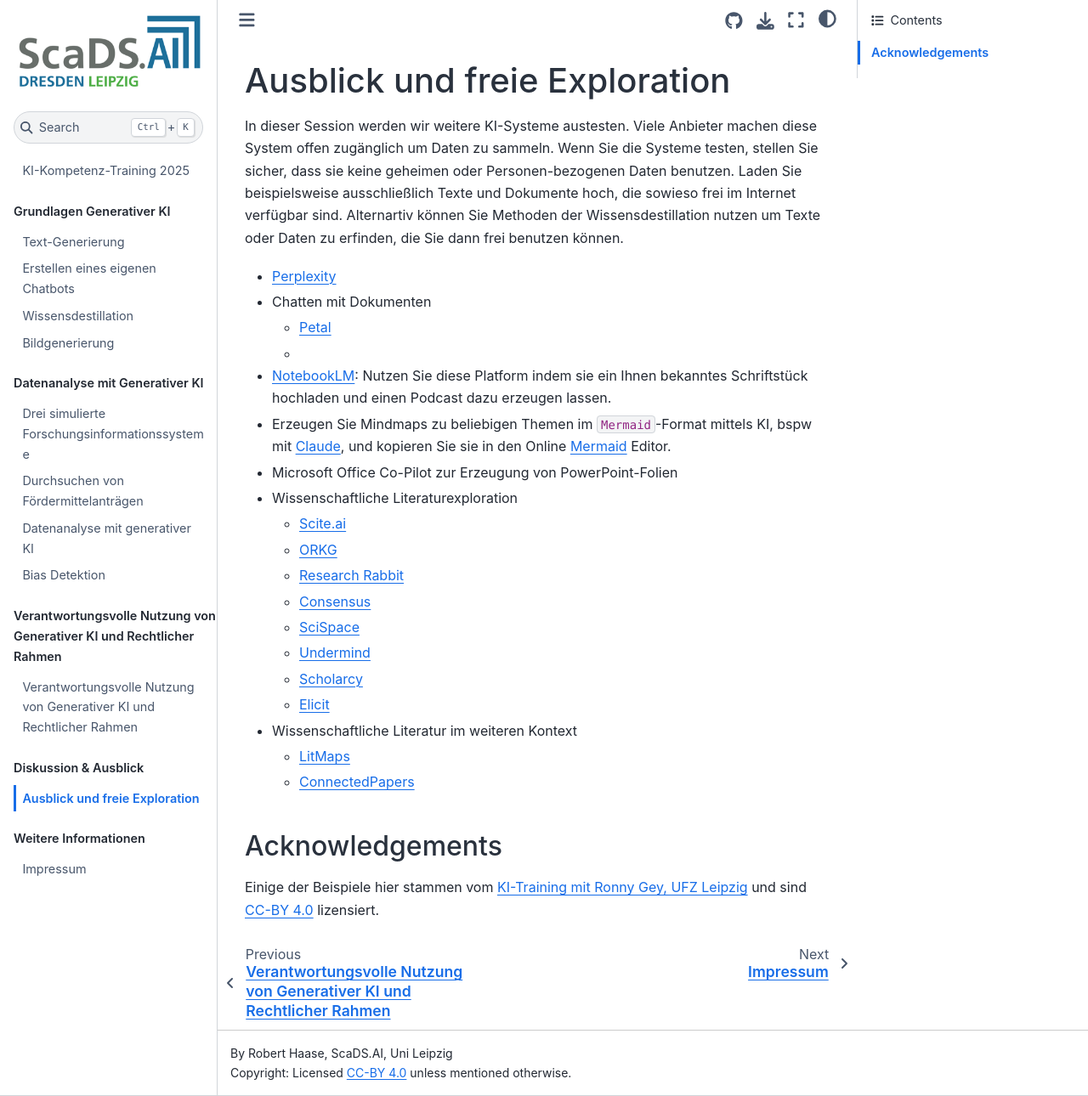
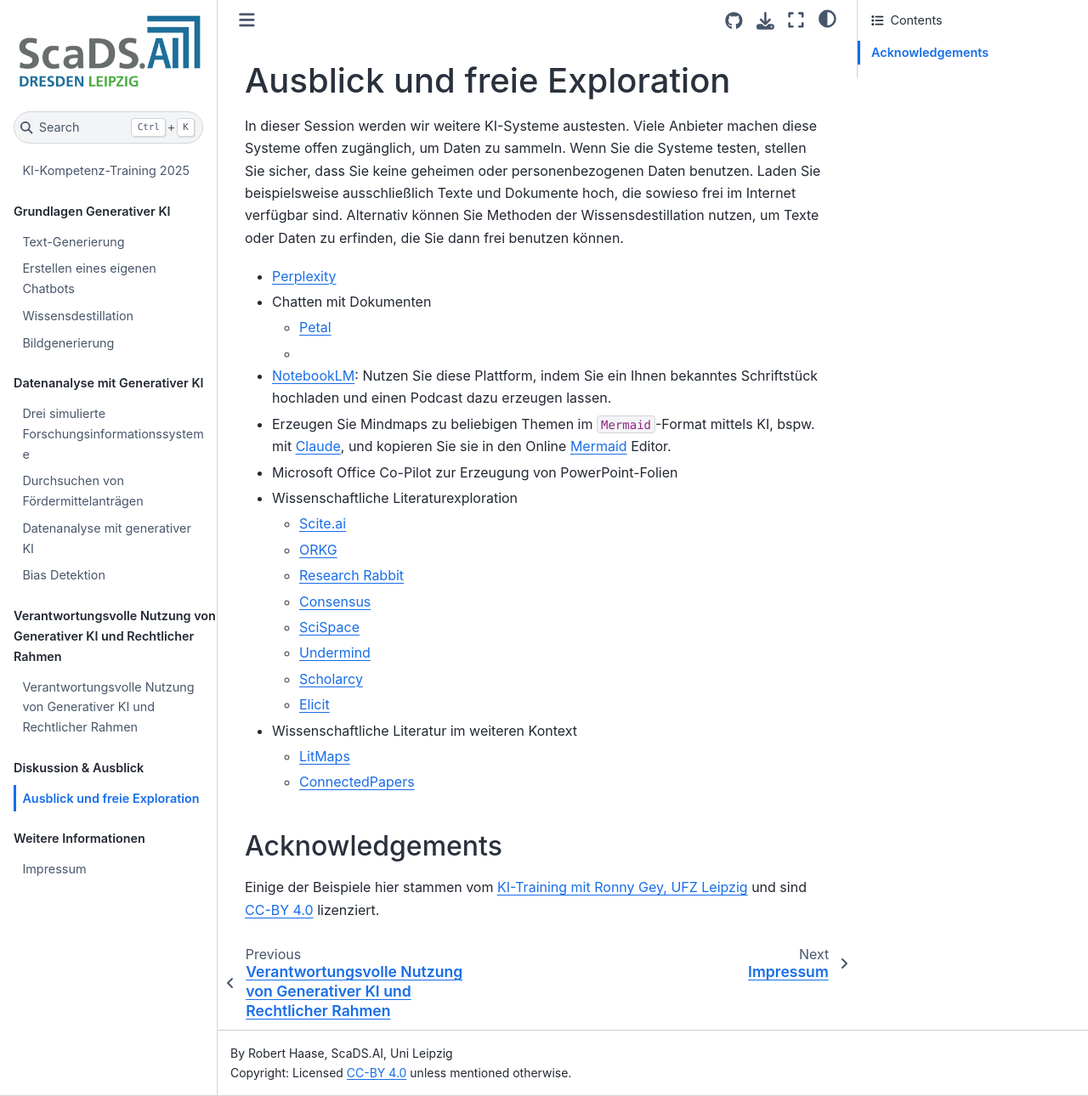
Before and after one commit to ScaDS/ki-kompetenz-training-2025, a Jupyter Book: the page built from session4/README.md, in a window 1280 px wide and 1290 px high. Shown: the whole window at 85% size. Built offline with Jupyter Book 1.0.4 settings and Sphinx 7.4.7 and the Sphinx Book theme 1.1.4, drawn with Linux system fonts in a browser that asks for light colours.

Commit message:
Fixed spelling errors, added missing commas, and corrected German compound words.

```diff
--- a/session4/README.md
+++ b/session4/README.md
@@ -1,13 +1,13 @@
 # Ausblick und freie Exploration
 
-In dieser Session werden wir weitere KI-Systeme austesten. Viele Anbieter machen diese System offen zugänglich um Daten zu sammeln. Wenn Sie die Systeme testen, stellen Sie sicher, dass sie keine geheimen oder Personen-bezogenen Daten benutzen. Laden Sie beispielsweise ausschließlich Texte und Dokumente hoch, die sowieso frei im Internet verfügbar sind. Alternartiv können Sie Methoden der Wissensdestillation nutzen um Texte oder Daten zu erfinden, die Sie dann frei benutzen können.
+In dieser Session werden wir weitere KI-Systeme austesten. Viele Anbieter machen diese Systeme offen zugänglich, um Daten zu sammeln. Wenn Sie die Systeme testen, stellen Sie sicher, dass Sie keine geheimen oder personenbezogenen Daten benutzen. Laden Sie beispielsweise ausschließlich Texte und Dokumente hoch, die sowieso frei im Internet verfügbar sind. Alternativ können Sie Methoden der Wissensdestillation nutzen, um Texte oder Daten zu erfinden, die Sie dann frei benutzen können.
 
 * [Perplexity](https://www.perplexity.ai/)
 * Chatten mit Dokumenten
   * [Petal](https://www.petal.org/)
   *
-* [NotebookLM](https://notebooklm.google.com/): Nutzen Sie diese Platform indem sie ein Ihnen bekanntes Schriftstück hochladen und einen Podcast dazu erzeugen lassen.
-* Erzeugen Sie Mindmaps zu beliebigen Themen im `Mermaid`-Format mittels KI, bspw mit [Claude](https://claude.ai), und kopieren Sie sie in den Online [Mermaid](https://mermaid.live/edit) Editor.
+* [NotebookLM](https://notebooklm.google.com/): Nutzen Sie diese Plattform, indem Sie ein Ihnen bekanntes Schriftstück hochladen und einen Podcast dazu erzeugen lassen.
+* Erzeugen Sie Mindmaps zu beliebigen Themen im `Mermaid`-Format mittels KI, bspw. mit [Claude](https://claude.ai), und kopieren Sie sie in den Online [Mermaid](https://mermaid.live/edit) Editor.
 * Microsoft Office Co-Pilot zur Erzeugung von PowerPoint-Folien
 * Wissenschaftliche Literaturexploration
   * [Scite.ai](https://scite.ai/)
@@ -24,4 +24,4 @@ In dieser Session werden wir weitere KI-Systeme austesten. Viele Anbieter machen
 
 ## Acknowledgements
 
-Einige der Beispiele hier stammen vom [KI-Training mit Ronny Gey, UFZ Leipzig](https://github.com/ScaDS/ai_training_ufz_2025/blob/main/docs/session3/exercise.md) und sind [CC-BY 4.0](https://creativecommons.org/licenses/by/4.0/deed.en) lizensiert.
+Einige der Beispiele hier stammen vom [KI-Training mit Ronny Gey, UFZ Leipzig](https://github.com/ScaDS/ai_training_ufz_2025/blob/main/docs/session3/exercise.md) und sind [CC-BY 4.0](https://creativecommons.org/licenses/by/4.0/deed.en) lizenziert.
```
